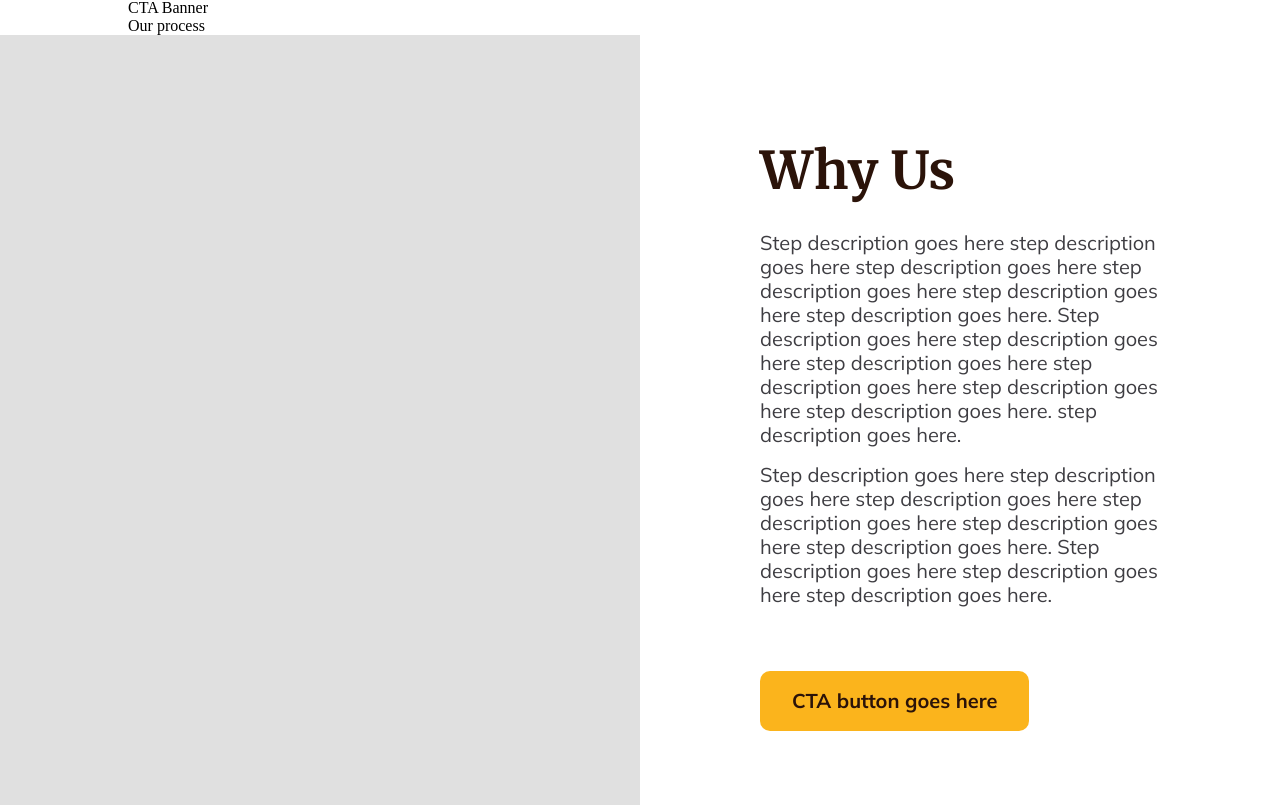
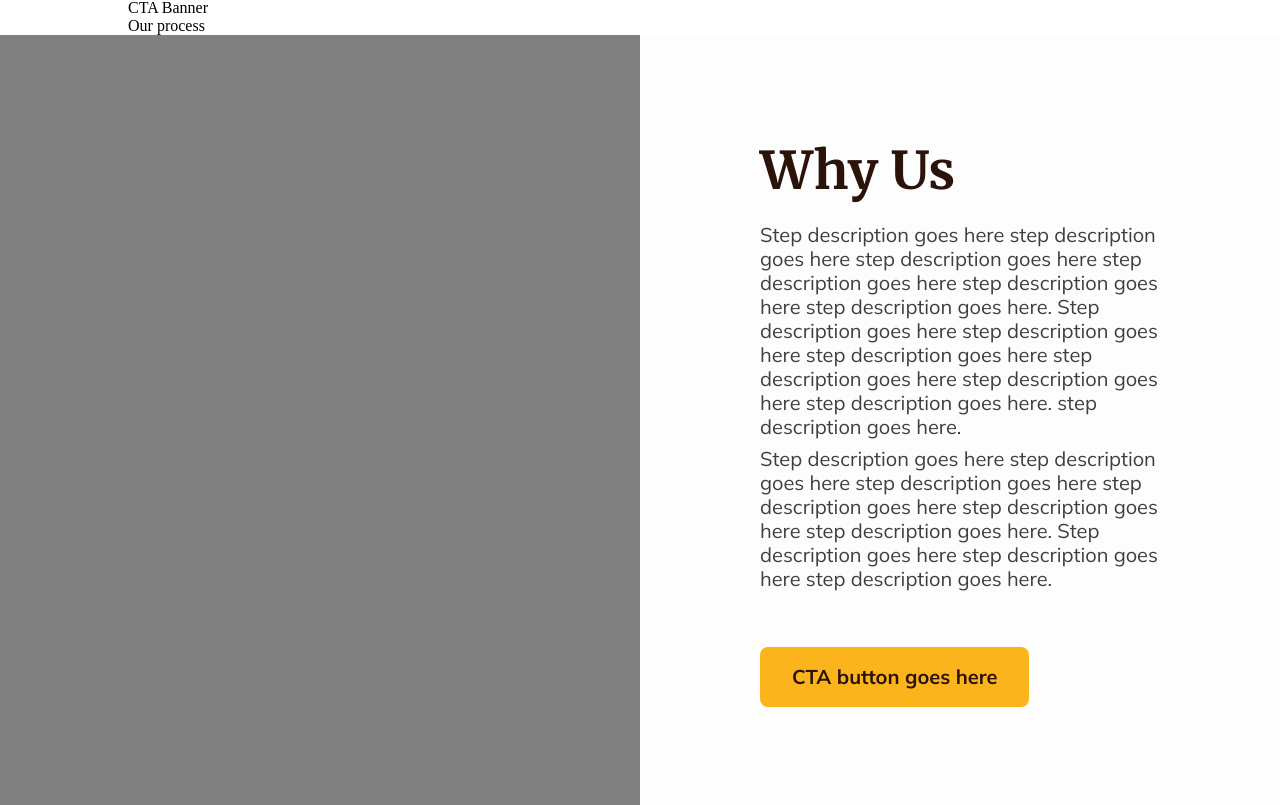
Before and after one commit to dot-slash-digital/tng-web, a Next.js app: page / in a window 1280 px wide. Shown: the part 1715-2520 px from the top of the page. Built offline with nearby package versions, Linux system fonts and the light colour scheme.

Commit message:
Code fixes

```diff
--- a/app/components/home/why-us.tsx
+++ b/app/components/home/why-us.tsx
@@ -1,4 +1,4 @@
-import SectionContainer from "@components/section-container";
+import Button, { ButtonType } from "@components/button";
 import content from "@content";
 
 import styles from "@styles/home/why-us.module.scss";
@@ -8,20 +8,21 @@ export default () => {
 
   return (
     <div className={styles.component}>
-      <div className={styles.image} />
-      <div className={styles.container}>
-        <div className={styles["text-box"]}>
-          <div className={styles.title}>{title}</div>
-          {description.map((text, index) => (
-            <div key={index}>
-              <div className={styles.description}>{text}</div>
+      <div
+        className={styles.image}
+        style={{ backgroundColor: `url(${image})` }}
+      />
+      <div className={styles.content}>
+        <div className={styles.title}>{title}</div>
+        <div className={styles.description}>
+          {description.map((paragraph, index) => (
+            <div className={styles.paragraph} key={index}>
+              {paragraph}
             </div>
           ))}
         </div>
         <div className={styles.button}>
-          <a className={styles["button-text"]} href={button.destination}>
-            {button.label}
-          </a>
+          <Button {...button} type={ButtonType.PRIMARY} />
         </div>
       </div>
     </div>
--- a/app/styles/components/home/why-us.module.scss
+++ b/app/styles/components/home/why-us.module.scss
@@ -2,54 +2,36 @@
 @use "@fonts" as fonts;
 
 .component {
+  background-color: colors.$white;
   display: grid;
   grid-template-columns: repeat(2, 1fr);
 }
 
-.container {
-  gap: 56px;
-  margin: 108px 120px;
+.content {
+  padding: 108px 120px;
 }
 
 .image {
   width: 100%;
   height: 100%;
-  background: #e0e0e0;
-}
-
-.text-box {
-  display: flex;
-  flex-direction: column;
-  padding-bottom: 56px;
-  gap: 8px;
+  background: gray;
 }
 
 .title {
   @include fonts.header-2;
   color: colors.$brown-600;
-  display: flex;
   margin-bottom: 24px;
 }
 
 .description {
   @include fonts.paragraph;
   color: colors.$gray-300;
+  display: flex;
+  flex-direction: column;
   gap: 8px;
-  display: flex;
-  margin-bottom: 8px;
+  margin-bottom: 56px;
 }
 
 .button {
-  @include fonts.paragraph-bold;
-  background-color: colors.$yellow-200;
-  color: colors.$brown-600;
-  border-radius: 10px;
-  padding: 20px 32px;
-  display: inline-block;
+  display: flex;
 }
-
-.button-text {
-  @include fonts.paragraph-bold;
-  color: colors.$brown-600;
-  text-decoration: none;
-}
```
